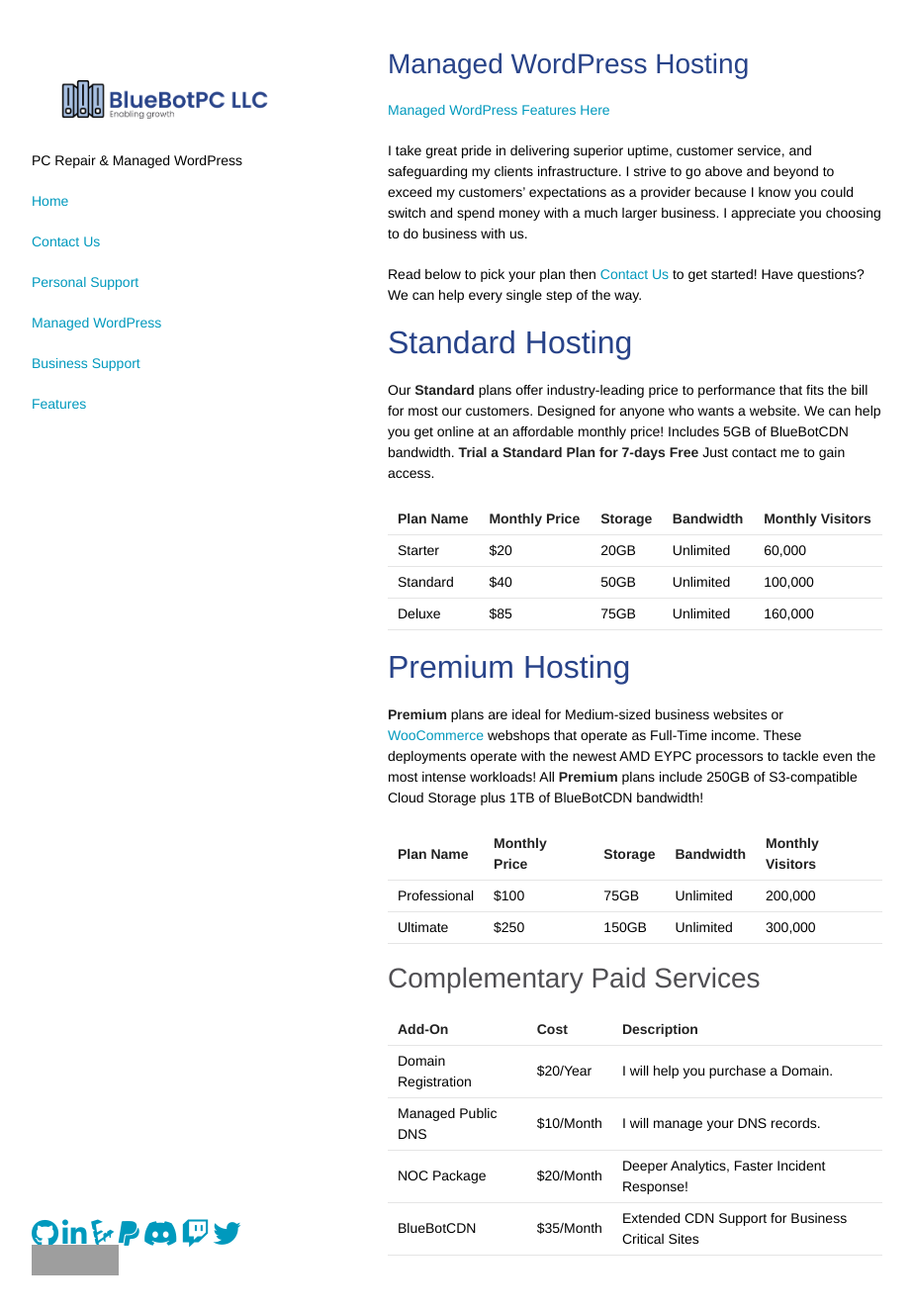
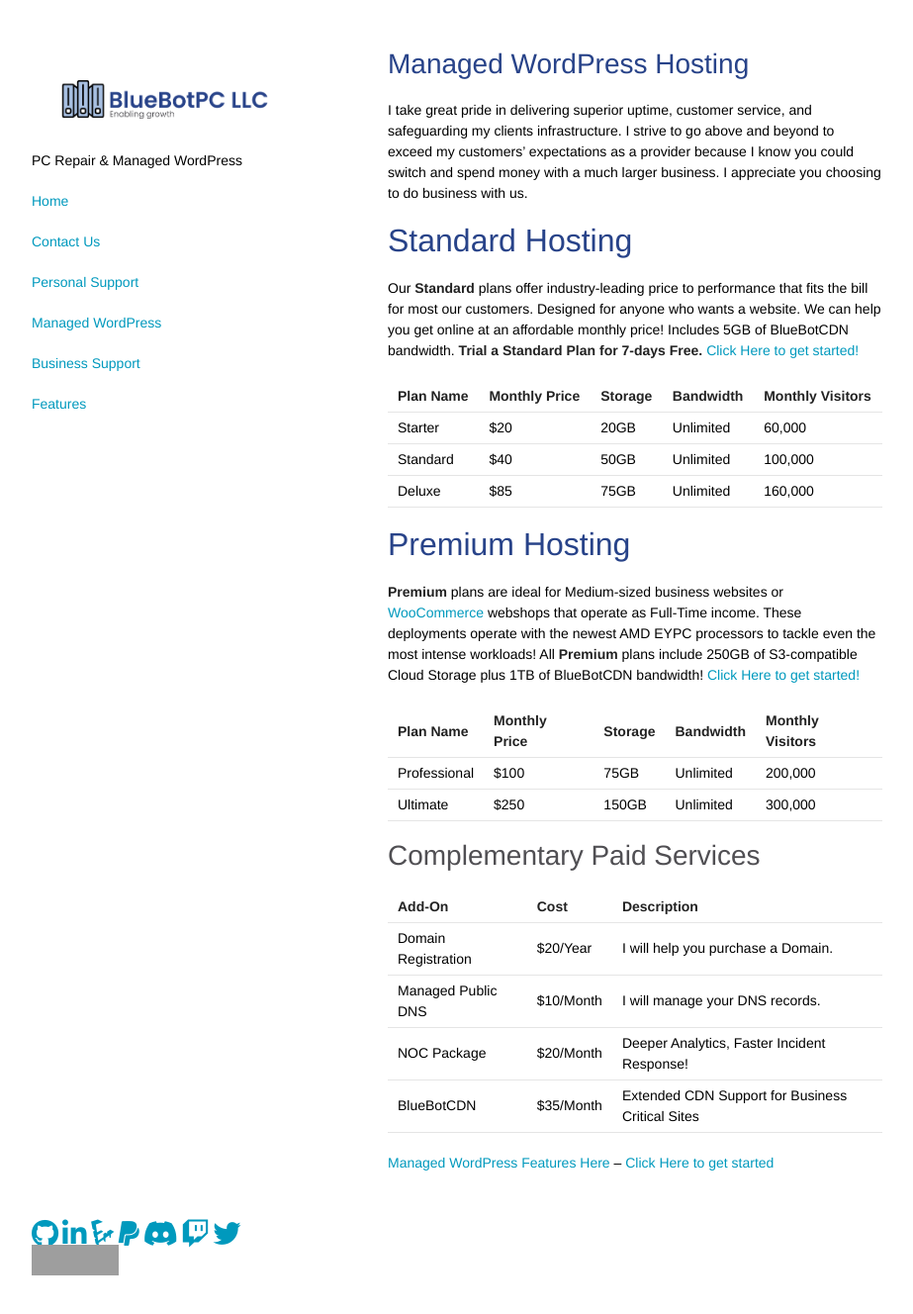
Before and after one commit to GoobyFRS/bluebotpc-web, a Jekyll site: the page built from pages/wordpress.md, in a window 1280 px wide and 1339 px high. Shown: the top 1328 px of the window at 99% size, without its empty margins (178-1101 px from the left). Built offline with Jekyll 4.4.1, drawn with Linux system fonts in a browser that asks for light colours; nearby versions of some CDN libraries; our own code applies the rules of GitHub Pages for plain Markdown files; grey boxes are pictures that could not be loaded.

Commit message:
contact link added

```diff
--- a/pages/wordpress.md
+++ b/pages/wordpress.md
@@ -3,15 +3,11 @@ layout: default
 ---
 # Managed WordPress Hosting
 
-[Managed WordPress Features Here](https://bluebotpc.com/pages/features)
-
 I take great pride in delivering superior uptime, customer service, and safeguarding my clients infrastructure. I strive to go above and beyond to exceed my customers’ expectations as a provider because I know you could switch and spend money with a much larger business. I appreciate you choosing to do business with us.
-
-Read below to pick your plan then [Contact Us](https://bluebotpc.com/pages/contact/) to get started! Have questions? We can help every single step of the way.
 
 ## Standard Hosting
 
-Our **Standard** plans offer industry-leading price to performance that fits the bill for most our customers. Designed for anyone who wants a website. We can help you get online at an affordable monthly price! Includes 5GB of BlueBotCDN bandwidth. **Trial a Standard Plan for 7-days Free** Just contact me to gain access.
+Our **Standard** plans offer industry-leading price to performance that fits the bill for most our customers. Designed for anyone who wants a website. We can help you get online at an affordable monthly price! Includes 5GB of BlueBotCDN bandwidth. **Trial a Standard Plan for 7-days Free.** [Click Here to get started!](https://www.mattfaulkner.net/bluebotpc/)
 
 | **Plan Name** | **Monthly Price** | **Storage** | **Bandwidth** | **Monthly Visitors** |
 | Starter       | $20 | 20GB | Unlimited | 60,000  |
@@ -20,7 +16,7 @@ Our **Standard** plans offer industry-leading price to performance that fits the
 
 ## Premium Hosting
 
-**Premium** plans are ideal for Medium-sized business websites or [WooCommerce](https://woocommerce.com/) webshops that operate as Full-Time income. These deployments operate with the newest AMD EYPC processors to tackle even the most intense workloads! All **Premium** plans include 250GB of S3-compatible Cloud Storage plus 1TB of BlueBotCDN bandwidth!
+**Premium** plans are ideal for Medium-sized business websites or [WooCommerce](https://woocommerce.com/) webshops that operate as Full-Time income. These deployments operate with the newest AMD EYPC processors to tackle even the most intense workloads! All **Premium** plans include 250GB of S3-compatible Cloud Storage plus 1TB of BlueBotCDN bandwidth! [Click Here to get started!](https://www.mattfaulkner.net/bluebotpc/)
 
 | **Plan Name** | **Monthly Price** | **Storage** | **Bandwidth** | **Monthly Visitors** |
 | Professional | $100 | 75GB  | Unlimited | 200,000  |
@@ -33,3 +29,5 @@ Our **Standard** plans offer industry-leading price to performance that fits the
 | Managed Public DNS  | $10/Month | I will manage your DNS records. |
 | NOC Package         | $20/Month | Deeper Analytics, Faster Incident Response! |
 | BlueBotCDN          | $35/Month | Extended CDN Support for Business Critical Sites |
+
+[Managed WordPress Features Here](https://bluebotpc.com/pages/features) -- [Click Here to get started](https://www.mattfaulkner.net/bluebotpc/)
```
Also changed, not shown: pages/contact.md (+2 -2 lines).
